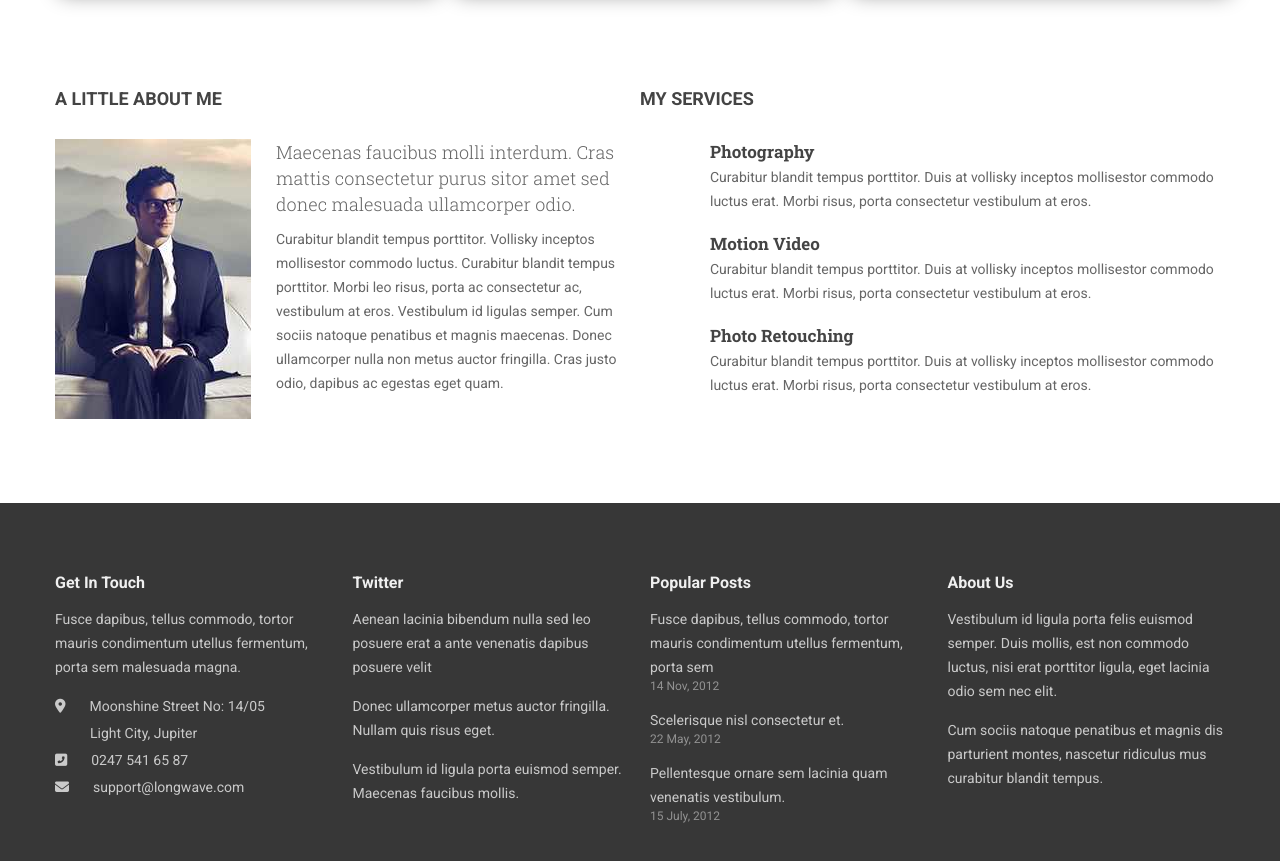
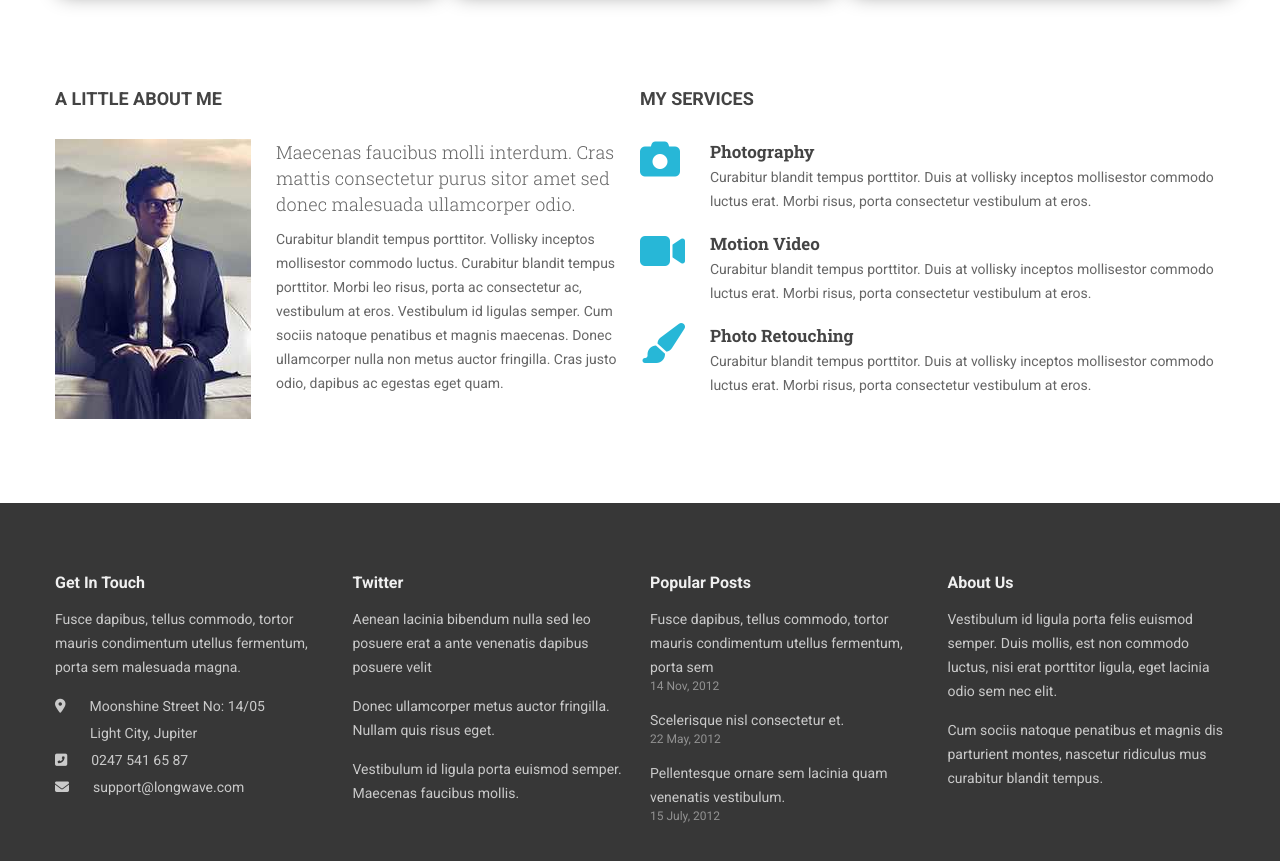
Before and after one commit to Nasirul-Islam/portfolio-1-kubb-html-css, a plain HTML site: page index.html in a window 1280 px wide. Shown: the part 2460-3321 px from the top of the page. Drawn offline with Linux system fonts and the light colour scheme.

Commit message:
complete

```diff
--- a/css/style.css
+++ b/css/style.css
@@ -304,6 +304,7 @@ a {
     line-height: 26px;
     margin-left: 70px;
 }
+
 .my-service-content p {
     color: #666;
     font-size: 14px;
@@ -311,6 +312,12 @@ a {
     font-family: 'Roboto', sans-serif;
     line-height: 24px;
     margin-left: 70px;
+}
+
+.my-service-content i {
+    color: #27b7d7;
+    font-size: 40px;
+    position: absolute;
 }
 
 
--- a/index.html
+++ b/index.html
@@ -202,17 +202,17 @@
                     <div class="my-service">
                         <h2>My Services</h2>
                         <div class="my-service-content">
-                            <i></i>
+                            <i class="fas fa-camera"></i>
                             <h3 class="my-service-mar">Photography</h3>
                             <p>Curabitur blandit tempus porttitor. Duis at vollisky inceptos mollisestor commodo luctus
                                 erat. Morbi risus, porta consectetur vestibulum at eros.</p>
                             <br>
-                            <i></i>
+                            <i class="fas fa-video"></i>
                             <h3>Motion Video</h3>
                             <p>Curabitur blandit tempus porttitor. Duis at vollisky inceptos mollisestor commodo luctus
                                 erat. Morbi risus, porta consectetur vestibulum at eros.</p>
                             <br>
-                            <i></i>
+                            <i class="fas fa-paint-brush"></i>
                             <h3>Photo Retouching</h3>
                             <p>Curabitur blandit tempus porttitor. Duis at vollisky inceptos mollisestor commodo luctus
                                 erat. Morbi risus, porta consectetur vestibulum at eros.</p>
```
